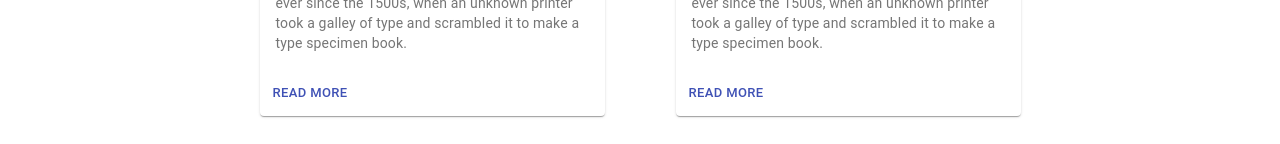
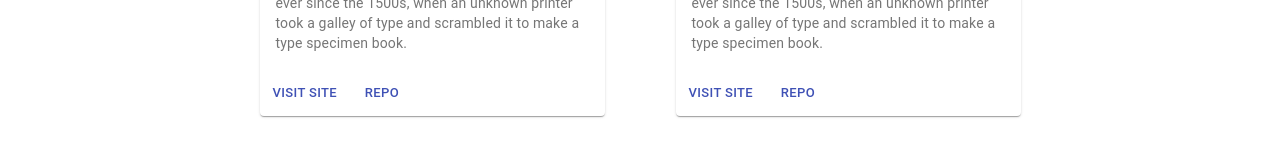
Before and after one commit to palexander227/peter-portfolio-react, a Next.js app: page /projects in a window 1280 px wide. Shown: the part 404-548 px from the top of the page. Built offline with nearby package versions, Linux system fonts and the light colour scheme; grey boxes are pictures that could not be loaded.

Commit message:
Update repo links and update package json to have command for elasic beanstalk

```diff
--- a/package.json
+++ b/package.json
@@ -3,9 +3,10 @@
   "version": "0.1.0",
   "private": true,
   "scripts": {
+
     "dev": "next dev",
     "build": "next build",
-    "start": "next start",
+    "start": "next start -- --port $PORT",
     "lint": "next lint"
   },
   "dependencies": {
--- a/src/components/ProjectCard/index.js
+++ b/src/components/ProjectCard/index.js
@@ -9,7 +9,7 @@ import Typography from '@material-ui/core/Typography';
 import styles from './ProjectCard.module.css';
 
 
-const ProjectCard = ({ title, summary, demo, readMore, image }) => {
+const ProjectCard = ({ title, summary, repos, visitSite, image }) => {
   const openUrl = (url) => {
     window.open(url, '_blank');
   };
@@ -31,12 +31,14 @@ const ProjectCard = ({ title, summary, demo, readMore, image }) => {
         </CardContent>
       </CardActionArea>
       <CardActions>
-        {demo && <Button size="small" color="primary" onClick={() => openUrl(demo)}>
-          Demo
+      {visitSite && <Button size="small" color="primary"  onClick={() => openUrl(visitSite)}>
+          Visit Site
         </Button>}
-        {readMore && <Button size="small" color="primary"  onClick={() => openUrl(readMore)}>
-          Read more
-        </Button>}
+        {repos && repos.map((repo, index) => (
+           <Button size="small" color="primary" onClick={() => openUrl(repo.link)}>
+            {repo.name}
+          </Button>
+        ))}
       </CardActions>
     </Card>
   )
--- a/src/components/ProjectCards/index.js
+++ b/src/components/ProjectCards/index.js
@@ -16,8 +16,8 @@ const ProjectCards = () => {
                             <ProjectCard
                                 title={item.title}
                                 summary={item.summary}
-                                demo={item.demo}
-                                readMore={item.readMore}
+                                repos={item.repos}
+                                visitSite={item.visitSite}
                                 image={item.image}
                             />
                         </div>
--- a/src/data.js
+++ b/src/data.js
@@ -6,38 +6,78 @@ const data = {
         {
             title: "Thought Museum",
             summary: "Lorem Ipsum is simply dummy text of the printing and typesetting industry. Lorem Ipsum has been the industry's standard dummy text ever since the 1500s, when an unknown printer took a galley of type and scrambled it to make a type specimen book.",
-            readMore: "https://thoughtmuseum-app.azurewebsites.net",
+            visitSite: "https://thoughtmuseum-app.azurewebsites.net",
+            repos: [
+                {
+                    name: "Repo",
+                    link: "https://github.com/thoughtmuseum/thoughtmuseum"
+                }
+            ],
             image: "https://portfolio-react-2021.s3.us-west-1.amazonaws.com/images/projects/thought-museum/logo.png",
         },
 
         {
             title: "Note Taker App",
             summary: "Lorem Ipsum is simply dummy text of the printing and typesetting industry. Lorem Ipsum has been the industry's standard dummy text ever since the 1500s, when an unknown printer took a galley of type and scrambled it to make a type specimen book.",
-            readMore: "https://github.com/palexander227/heroku-xpress-notes",
+            visitSite: "https://heroku-xpress-notes.herokuapp.com",
+            repos: [
+                {
+                    name: "Repo",
+                    link: "https://github.com/palexander227/heroku-xpress-notes"
+                }
+            ],
             image: "https://portfolio-react-2021.s3.us-west-1.amazonaws.com/images/projects/note-taker.PNG",
         },
         {
             title: "Instructional Design",
             summary: "Lorem Ipsum is simply dummy text of the printing and typesetting industry. Lorem Ipsum has been the industry's standard dummy text ever since the 1500s, when an unknown printer took a galley of type and scrambled it to make a type specimen book.",
-            readMore: "https://portfolio-react-2021.s3.us-west-1.amazonaws.com/pdfs/Geometry__M1_Lesson_6.pdf",
+            visitSite: "https://portfolio-react-2021.s3.us-west-1.amazonaws.com/pdfs/Geometry__M1_Lesson_6.pdf",
+            repos: [
+                {
+                    name: "Repo",
+                    link: "https://github.com/palexander227/instructional-design-1"
+                }
+            ],
             image: "https://portfolio-react-2021.s3.us-west-1.amazonaws.com/images/projects/geometry.PNG",
         },
         {
             title: "Thought Museum Workshop",
             summary: "Lorem Ipsum is simply dummy text of the printing and typesetting industry. Lorem Ipsum has been the industry's standard dummy text ever since the 1500s, when an unknown printer took a galley of type and scrambled it to make a type specimen book.",
-            readMore: "https://www.thoughtmuseum.com",
+            visitSite: "https://www.thoughtmuseum.com",
+            repos: [
+                {
+                    name: "React Repo",
+                    link: "https://github.com/palexander227/tm-workshop-react"
+                },
+                {
+                    name: "API Repo",
+                    link: "https://github.com/palexander227/tm-workshop-api"
+                }
+            ],
             image: "https://portfolio-react-2021.s3.us-west-1.amazonaws.com/images/projects/thought-museum-workshop.png",
         },
         {
             title: "Thought Museum Blog",
             summary: "Lorem Ipsum is simply dummy text of the printing and typesetting industry. Lorem Ipsum has been the industry's standard dummy text ever since the 1500s, when an unknown printer took a galley of type and scrambled it to make a type specimen book.",
-            readMore: "https://blog.thoughtmuseum.com",
+            visitSite: "https://blog.thoughtmuseum.com",
+            repos: [
+                {
+                    name: "Repo",
+                    link: ""
+                }
+            ],
             image: "https://portfolio-react-2021.s3.us-west-1.amazonaws.com/images/projects/blog.png",
         },
         {
             title: "Workout Tracker",
             summary: "Lorem Ipsum is simply dummy text of the printing and typesetting industry. Lorem Ipsum has been the industry's standard dummy text ever since the 1500s, when an unknown printer took a galley of type and scrambled it to make a type specimen book.",
-            readMore: "https://zen-workout-app.herokuapp.com/",
+            visitSite: "https://zen-workout-app.herokuapp.com/",
+            repos: [
+                {
+                    name: "Repo",
+                    link: ""
+                }
+            ],
             image: "https://portfolio-react-2021.s3.us-west-1.amazonaws.com/images/projects/workout-app.png",
         }
 
```
Also changed, not shown: 1 other file (tests, documents, lock files or other folders).
